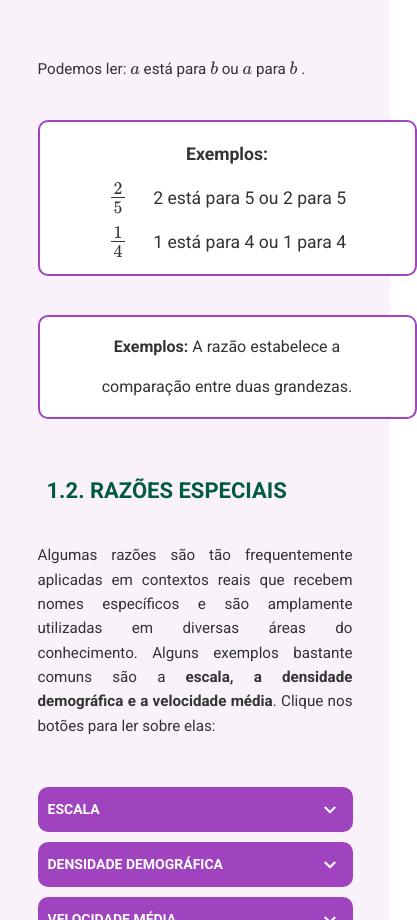
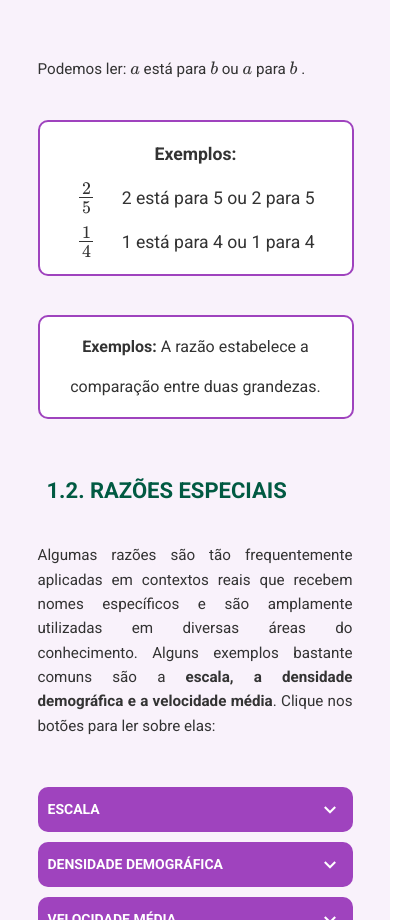
Before and after one commit to DropeVinicius/matengn1u3, a plain HTML site: page index.html in a window 390 px wide. Shown: the part 4783-5703 px from the top of the page, 417 px wide, since content can reach past the window. Drawn offline with nearby package versions, Linux system fonts and the light colour scheme.

Commit message:
responsividade material

```diff
--- a/index.html
+++ b/index.html
@@ -2336,7 +2336,7 @@
             background-color: #fff;
             padding: 20px;
             border-radius: 10px;
-            width: 90%;
+            width: 80%;
             max-width: 600px;
             margin: 20px auto;
             display: flex;
@@ -2533,7 +2533,7 @@
             <br>
             <p style="text-align:center;">
                 <span
-                    style="line-height: 2.5em; font-size:1.1rem; display:inline-block; padding:10px 30px; border:2px solid #9F43BE; border-radius:10px; background-color: #FFF; max-width: 600px; width: 100%;">
+                    style="line-height: 2.5em; font-size:1.1rem; display:inline-block; padding:10px 30px; border:2px solid #9F43BE; border-radius:10px; background-color: #FFF; max-width: 500px; width: 80%;">
                     <b>Exemplos:</b><br>
                     \( \large \frac{2}{5} \quad \)2 está para 5 ou 2 para 5 <br>
                     \( \large \frac{1}{4} \quad \)1 está para 4 ou 1 para 4
@@ -2542,7 +2542,7 @@
             <br>
             <p style="text-align:center;">
                 <span
-                    style="line-height: 2.5em; font-size:1rem; display:inline-block; padding:10px 30px; border:2px solid #9F43BE; border-radius:10px; background-color: #FFF; max-width: 600px; width: 100%;">
+                    style="line-height: 2.5em; font-size:1rem; display:inline-block; padding:10px 30px; border:2px solid #9F43BE; border-radius:10px; background-color: #FFF; max-width: 500px; width: 80%;">
                     <b>Exemplos:</b> A razão estabelece a comparação entre duas grandezas.
                 </span>
             </p>
```
